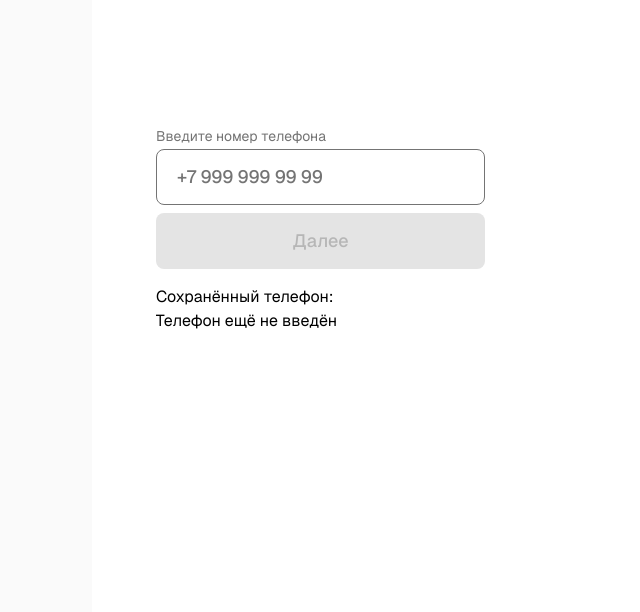
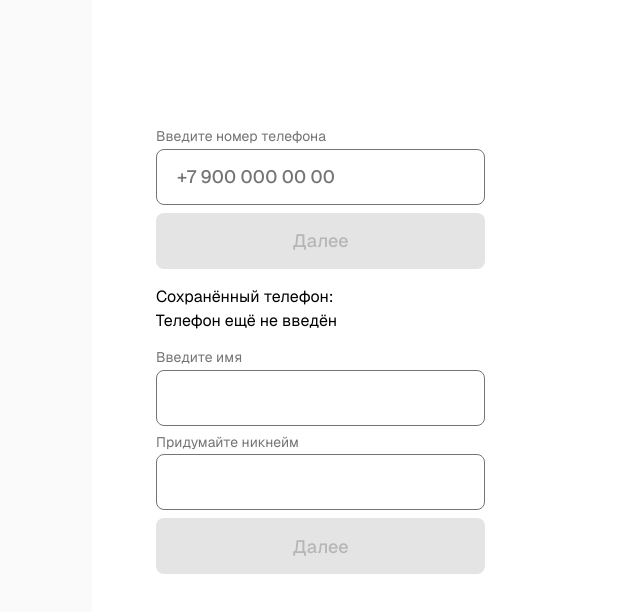
Before and after one commit to akatosphere/chat-frontend-2, a Next.js app: page / in a window 1280 px wide. Shown: the top 612 px of the page, without its empty margins (164-804 px from the left). Built offline with nearby package versions, Linux system fonts and the light colour scheme.

Commit message:
feat: форма номера телефона готова
Только возможно нужен рефакторинг кода

```diff
--- a/app/page.tsx
+++ b/app/page.tsx
@@ -2,6 +2,7 @@
 
 import { usePhoneStore } from "@/features/auth/model/store";
 import PhoneForm from "@/features/auth/ui/phoneForm";
+import UsernameForm from "@/features/auth/ui/userForm";
 import Image from "next/image";
 
 export default function Home() {
@@ -10,10 +11,11 @@ export default function Home() {
     <div className="flex min-h-screen items-center justify-center bg-zinc-50 font-sans text-black dark:bg-black">
       <main className="flex min-h-screen w-full max-w-3xl flex-col items-center gap-4 py-32 px-16 bg-white dark:bg-black sm:items-start">
         <PhoneForm/>
-                <div>
-            <h2>Сохранённый телефон:</h2>
-            <p>{phone || "Телефон ещё не введён"}</p>
+        <div>
+          <h2>Сохранённый телефон:</h2>
+          <p>{phone || "Телефон ещё не введён"}</p>
         </div>
+        <UsernameForm/>
       </main>
     </div>
   );
--- a/src/features/auth/model/validation.ts
+++ b/src/features/auth/model/validation.ts
@@ -3,3 +3,18 @@ import { z } from "zod";
 export const phoneSchema = z
   .string()
   .regex(/^\+7 \d{3} \d{3} \d{2} \d{2}$/, "Неверный формат телефона");
+
+
+export const userSchema = z.object({
+  firstname: z
+    .string()
+    .min(1, "Заполните поле") // обязательное поле
+    .min(2, "Не менее 2 символов")
+    .regex(/^[A-Za-zА-Яа-яЁё\s-]+$/, "Только буквы, пробел или тире"),
+
+  nickname: z
+    .string()
+    .min(1, "Заполните поле") // обязательное поле
+    .min(5, "Не менее 5 символов")
+    .regex(/^[A-Za-z0-9_-]+$/, "Латиница, цифры, тире или подчёркивание"),
+});
--- a/src/features/auth/ui/phoneForm.tsx
+++ b/src/features/auth/ui/phoneForm.tsx
@@ -10,61 +10,44 @@ import { phoneSchema } from "../model/validation";
 export default function PhoneForm() {
     const setPhone = usePhoneStore((state) => state.setPhone);
 
-    const [phone, setPhoneState] = useState("");
+    const [localPhone, setLocalPhone] = useState("");
     const [error, setError] = useState("");
-    const [isFocused, setIsFocused] = useState(false);
     const [isValid, setIsValid] = useState(false);
 
     useEffect(() => {
         const saved = localStorage.getItem("phone");
-        if (saved) setPhoneState(saved);
+        if (saved) setLocalPhone(saved);
     }, []);
 
-    // При изменении значения просто обновляем стейт
     const handleChange = (value: string) => {
-        setPhoneState(value);
-
-        // Если номер полностью валидный — сразу ставим isValid в true
+        setLocalPhone(value);
+        localStorage.setItem("phone", value);
         const result = phoneSchema.safeParse(value);
         setIsValid(result.success);
-
-        // Во время ввода ошибок не показываем
-        if (isFocused) setError("");
     };
 
-    // Срабатывает при фокусе
     const handleFocus = () => {
-        setIsFocused(true);
-        setError(""); // очищаем ошибки
+        setError("");
     };
 
-    // Срабатывает при потере фокуса
     const handleBlur = () => {
-        setIsFocused(false);
-
-        const result = phoneSchema.safeParse(phone);
-        if (!result.success && phone) {
+        const result = phoneSchema.safeParse(localPhone);
+        if (!result.success && localPhone) {
             setError(result.error.issues[0].message);
-            setIsValid(false);
-        } else {
-            setError("");
-            setIsValid(result.success);
-            if (result.success) localStorage.setItem("phone", phone);
         }
     };
 
     const handleSubmit = (e: React.FormEvent<HTMLFormElement>) => {
         e.preventDefault();
         if (!isValid) return;
-        setPhone(phone);
-        setPhoneState("");
-        setIsValid(false);
+        setPhone(localPhone);
+        setLocalPhone("");
     };
 
     return (
         <form className="flex flex-col gap-2" onSubmit={handleSubmit}>
             <PhoneInput
-                value={phone}
+                value={localPhone}
                 onChange={handleChange}
                 onFocus={handleFocus}
                 onBlur={handleBlur}
--- a/src/features/auth/ui/phoneInput.tsx
+++ b/src/features/auth/ui/phoneInput.tsx
@@ -24,7 +24,7 @@ export default function PhoneInput({
       format="+7 ### ### ## ##"
       value={value}
       error={error}
-      placeholder="+7 999 999 99 99"
+      placeholder="+7 900 000 00 00"
       onValueChange={(v) => onChange(v.formattedValue)}
       onBlur={onBlur}
       onFocus={onFocus}
--- /dev/null
+++ b/src/features/auth/ui/userForm.tsx
@@ -0,0 +1,55 @@
+"use client";
+
+import { FormInput } from "@/shared/form/ui/formInput";
+import { Button } from "@/shared/shadcn/ui/button";
+import { useEffect, useState } from "react";
+import { userSchema } from "../model/validation";
+
+type user = {
+    firstName: string,
+    nickName: string
+};
+
+export default function UserForm() {
+    const [user, setUser] = useState<user>({firstName: "", nickName: ""})
+    const [isValid, setIsValid] = useState(false);
+
+    useEffect(() => {
+        const saved = localStorage.getItem("userForm");
+        if (saved) {
+            try {
+                const parsed = JSON.parse(saved);
+                setUser(parsed as user);
+            } catch {
+                // если localStorage сломан — игнорируем
+            }
+        }
+    }, []);
+
+    const handleChange = (e: React.ChangeEvent<HTMLInputElement>) => {
+        const { id, value } = e.target;
+
+        const updated = { ...user, [id]: value };
+        setUser(updated);
+
+        const result = userSchema.safeParse(updated);
+        setIsValid(result.success);
+    };
+
+
+
+    return (
+        <form className="flex flex-col gap-2">
+            <FormInput id="firstName" value={user.firstName} onChange={handleChange} label="Введите имя" />
+            <FormInput id="nickName" value={user.nickName} onChange={handleChange} label="Придумайте никнейм" />
+            <Button
+            variant="default"
+            size="lg"
+            type="submit"
+            disabled={!isValid}
+            >
+            Далее
+            </Button>
+        </form>
+    )
+}
--- a/src/shared/form/ui/formInput.tsx
+++ b/src/shared/form/ui/formInput.tsx
@@ -4,8 +4,8 @@ import { forwardRef } from "react";
 
 interface Props {
   id: string;
-  label: string;
-  placeholder: string;
+  label?: string;
+  placeholder?: string;
   value?: string;
   onChange?: (e: React.ChangeEvent<HTMLInputElement>) => void;
   error?: string;
```
